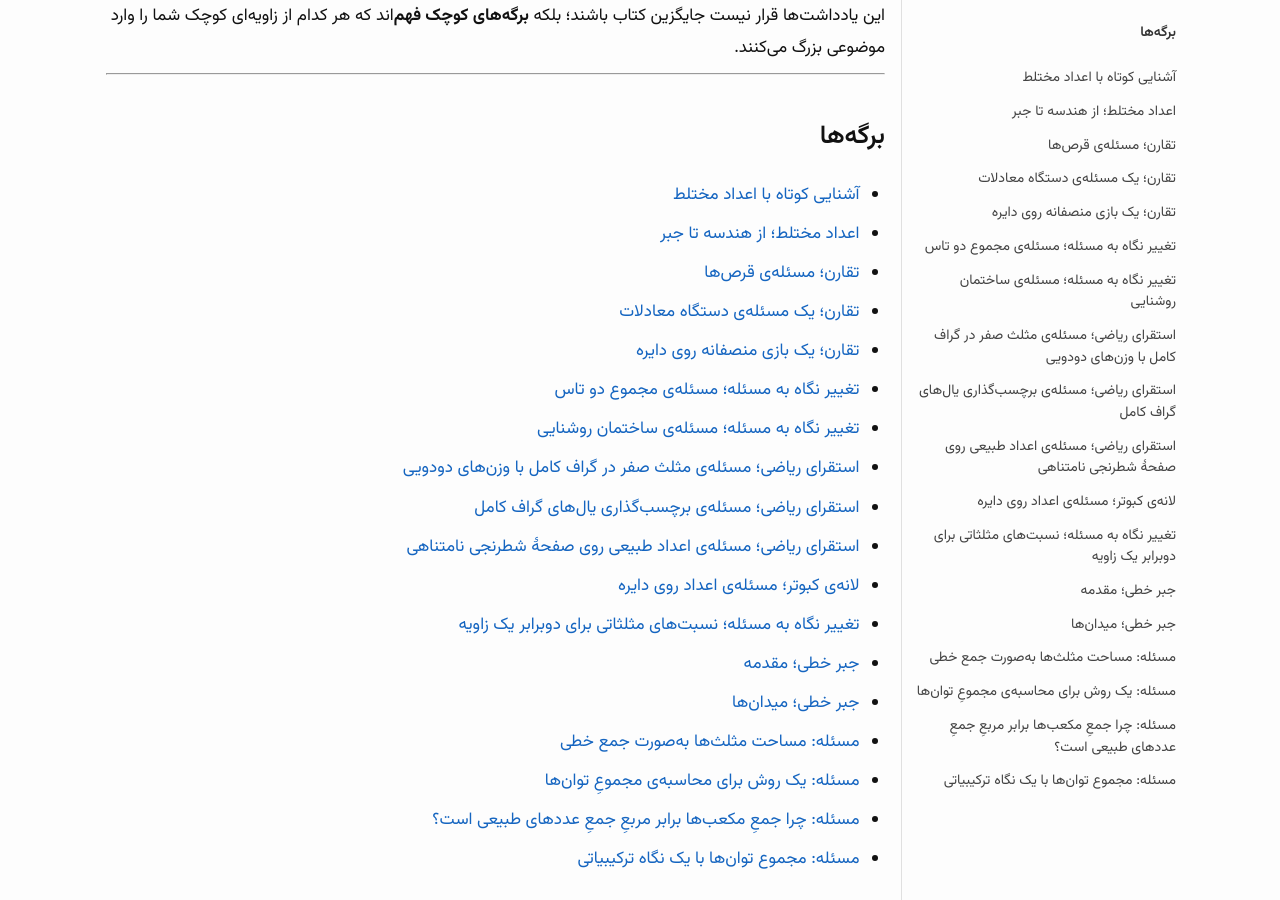
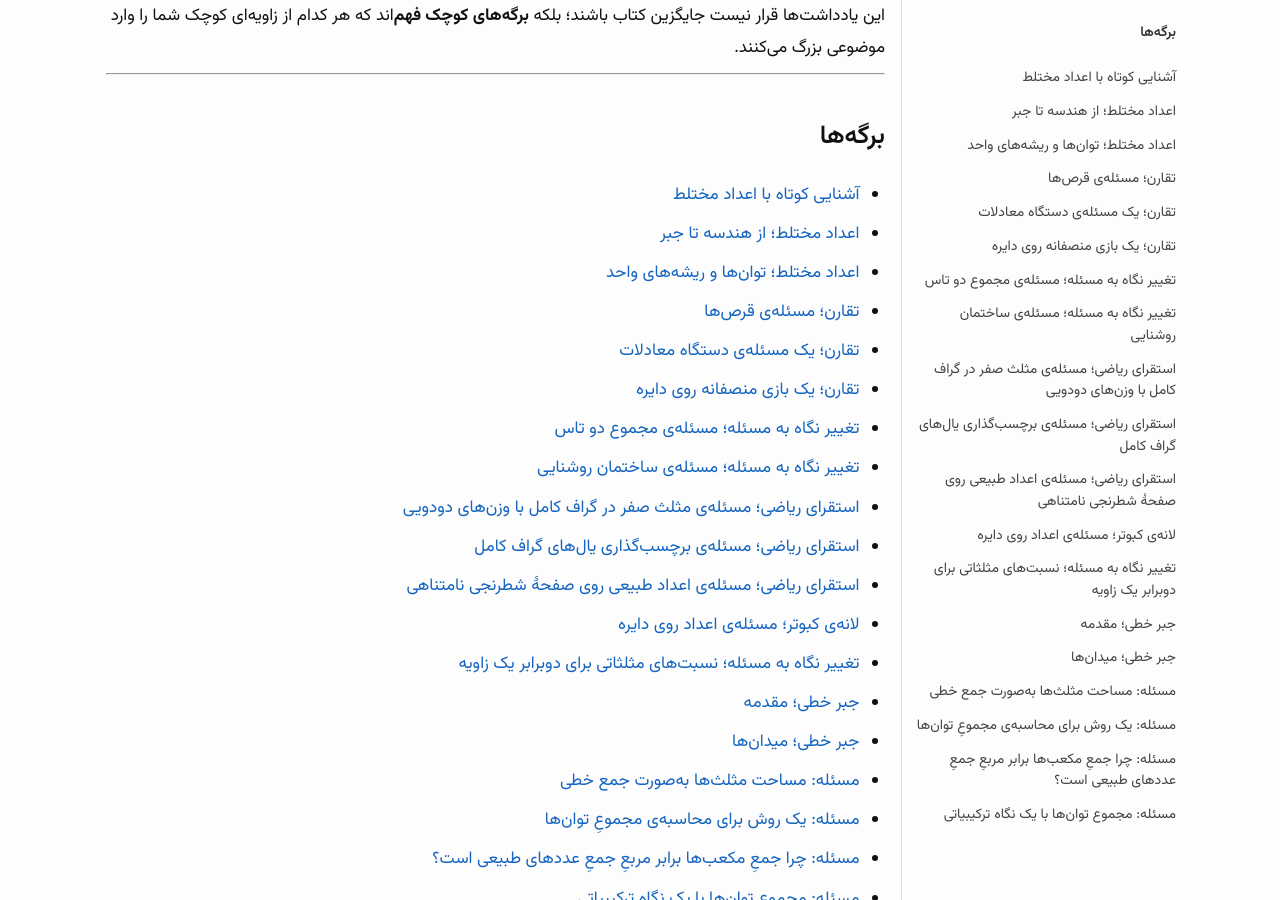
Before and after one commit to pooyarezaie/Fractal-Notes, a Jekyll site: the page built from index.md, in a window 1280 px wide and 900 px high, scrolled down 441 px. Built offline with Jekyll 4.4.1, drawn with Linux system fonts in a browser that asks for light colours; part of the change alters nothing that is shown.

Commit message:
Add complex numbers note: powers and roots of unity
Third note in the complex numbers series. Presents De Moivre's
formula as repeated rotation, solves z^n = 1 with polar reasoning,
shows the roots as vertices of a regular n-gon, and proves the sum
of the roots is zero with a symmetry argument. Includes two new
diagrams in the existing black-on-white style.

Co-Authored-By: Claude Fable 5 <noreply@anthropic.com>

```diff
--- a/_data/site_index.yml
+++ b/_data/site_index.yml
@@ -3,6 +3,8 @@
   path: "complex-numbers/introduction"
 - title: "اعداد مختلط؛ از هندسه تا جبر"
   path: "complex-numbers/from-geometry-to-algebra"
+- title: "اعداد مختلط؛ توان‌ها و ریشه‌های واحد"
+  path: "complex-numbers/roots-of-unity"
 - title: "تقارن؛ مسئله‌ی قرص‌ها"
   path: "problem-solving/symmetry/pill-problem"
 - title: "تقارن؛ یک مسئله‌ی دستگاه معادلات"
--- /dev/null
+++ b/complex-numbers/roots-of-unity.md
@@ -0,0 +1,127 @@
+---
+title: "اعداد مختلط؛ توان‌ها و ریشه‌های واحد"
+description: "توان‌های اعداد مختلط به‌مثابه دوران‌های پیاپی (فرمول دموآور)، حل معادلهٔ z به توان n مساوی ۱ با نگاه قطبی، ریشه‌های واحد به‌صورت رأس‌های یک چندضلعی منتظم و اثبات تقارنیِ صفر بودن جمع آن‌ها."
+image: "/assets/img/complex_roots_of_unity_black.png"
+---
+
+# اعداد مختلط؛ توان‌ها و ریشه‌های واحد
+**وقتی ضرب دوران است، توان‌رساندن قدم‌زدن روی دایره است — و ریشه‌های ۱، یک چندضلعی منتظم می‌سازند**
+
+در دو یادداشت پیشین دیدیم که ضرب اعداد مختلط معنایی هندسی دارد: **طول‌ها ضرب می‌شوند و زاویه‌ها جمع**. حالا وقت آن است که از این قاعده کار بکشیم. اگر عددی را بارها در خودش ضرب کنیم چه می‌شود؟ و پرسش وارونه: کدام اعدادند که اگر $n$ بار در خودشان ضرب شوند، به ۱ برسند؟
+
+---
+
+## توان یعنی دورانِ پیاپی
+
+عدد مختلط $z$ را به صورت قطبی بنویسیم: $z = r\,(\cos\theta + i\,\sin\theta)$. هر بار ضرب در $z$ یعنی: طول، $r$ برابر و زاویه، $\theta$ بیشتر. پس بعد از $n$ بار:
+
+$$
+z^n = r^n\left(\cos n\theta + i\,\sin n\theta\right)
+$$
+
+این فرمول به نام **فرمول دُموآور** شناخته می‌شود؛ اما برای ما قضیهٔ تازه‌ای نیست — فقط بازگوییِ همان قاعدهٔ «طول‌ها ضرب، زاویه‌ها جمع» است، $n$ بار پشت سر هم.
+
+جالب‌ترین حالت وقتی است که طول عدد ۱ باشد:
+
+$$
+u = \cos\theta + i\,\sin\theta
+$$
+
+توان‌های $u$ هیچ کششی ندارند؛ فقط می‌چرخند. اعداد $u,\, u^2,\, u^3,\, \dots$ روی دایرهٔ واحد، با گام‌های مساویِ $\theta$، پیش می‌روند.
+
+<p align="center">
+  <img src="/assets/img/complex_powers_rotation_black.png"
+       alt="توان‌های یک عدد مختلط با طول یک: نقاطی روی دایرهٔ واحد با گام‌های زاویه‌ای مساوی"
+       width="340" height="300">
+</p>
+
+> توان‌رساندن روی دایرهٔ واحد، قدم‌زدن است: هر ضرب، یک گام به اندازهٔ $\theta$.
+
+---
+
+## معادلهٔ $z^n = 1$
+
+حالا پرسش وارونه. به دنبال همهٔ اعدادی هستیم که
+
+$$
+z^n = 1
+$$
+
+به این اعداد **ریشه‌های $n$-اُم واحد** می‌گویند. با نگاه قطبی، پاسخ تقریباً خودش را می‌گوید. اگر $z$ طول $r$ و زاویهٔ $\theta$ داشته باشد، $z^n$ طول $r^n$ و زاویهٔ $n\theta$ دارد؛ و عدد ۱ طول ۱ و زاویهٔ صفر. پس:
+
+- **طول:** باید $r^n = 1$ باشد و چون طول عددی نامنفی است، $r = 1$. یعنی همهٔ ریشه‌ها روی دایرهٔ واحدند.
+- **زاویه:** باید $n\theta$ همان زاویهٔ عدد ۱ باشد؛ یعنی مضربی کامل از $2\pi$:
+
+$$
+n\theta = 2\pi k
+\quad\Longrightarrow\quad
+\theta = \frac{2\pi k}{n},
+\qquad k = 0,\, 1,\, 2,\, \dots,\, n-1
+$$
+
+چرا $k$ را از $n-1$ جلوتر نبردیم؟ چون $k = n$ زاویهٔ $2\pi$ می‌دهد که همان زاویهٔ صفر است؛ از آن به بعد همه‌چیز تکرار می‌شود.
+
+پس معادلهٔ $z^n = 1$ دقیقاً $n$ جواب دارد.
+
+---
+
+## یک چندضلعی منتظم
+
+این $n$ جواب، همه روی دایرهٔ واحد نشسته‌اند و زاویهٔ هر دو جوابِ پیاپی دقیقاً $\frac{2\pi}{n}$ با هم فرق دارد: این‌ها **رأس‌های یک $n$-ضلعی منتظم‌اند** که یک رأسش روی عدد ۱ است.
+
+اگر نخستین ریشهٔ بعد از ۱ را $\omega$ بنامیم — عددی با طول ۱ و زاویهٔ $\frac{2\pi}{n}$ — بقیهٔ ریشه‌ها توان‌های همین $\omega$ هستند:
+
+$$
+1,\, \omega,\, \omega^2,\, \dots,\, \omega^{n-1}
+$$
+
+همان قدم‌زدن روی دایره است، این بار با گامی که بعد از $n$ قدم، دقیقاً به خانهٔ اول برمی‌گردد.
+
+<p align="center">
+  <img src="/assets/img/complex_roots_of_unity_black.png"
+       alt="ریشه‌های ششم واحد به‌صورت رأس‌های یک شش‌ضلعی منتظم روی دایرهٔ واحد"
+       width="340" height="310">
+</p>
+
+**مثال.** ریشه‌های سوم واحد:
+
+$$
+1, \qquad
+\omega = -\frac{1}{2} + \frac{\sqrt{3}}{2}\,i, \qquad
+\omega^2 = -\frac{1}{2} - \frac{\sqrt{3}}{2}\,i
+$$
+
+این‌جا $\omega$ عددی است با طول ۱ و زاویهٔ $\frac{2\pi}{3}$ (۱۲۰ درجه): قسمت حقیقی‌اش $\cos 120^\circ = -\frac{1}{2}$ و قسمت موهومی‌اش $\sin 120^\circ = \frac{\sqrt{3}}{2}$. و سه بار چرخشِ ۱۲۰ درجه‌ای یک دور کامل است؛ پس $\omega^3 = 1$، بی‌آنکه به محاسبه‌ای جبری نیاز باشد.
+
+---
+
+## جمع ریشه‌ها؛ یک استدلال تقارنی
+
+ادعا می‌کنیم برای هر $n \ge 2$:
+
+$$
+1 + \omega + \omega^2 + \cdots + \omega^{n-1} = 0
+$$
+
+جمعِ همهٔ ریشه‌ها را $S$ بنامید و آن را در $\omega$ ضرب کنید. ضرب در $\omega$ یعنی چرخاندن همهٔ صفحه به اندازهٔ $\frac{2\pi}{n}$؛ این چرخش هر ریشه را به ریشهٔ بعدی می‌برد و آخرین ریشه را به اولی. یعنی مجموعهٔ ریشه‌ها فقط میان خودشان جابه‌جا می‌شوند و جمعشان همان می‌ماند:
+
+$$
+\omega\, S = S
+$$
+
+اما $\omega S$ همان بردار $S$ است که به اندازهٔ $\frac{2\pi}{n}$ چرخیده! تنها برداری که پس از چرخشی ناصفر سر جای خودش می‌ماند، بردار صفر است. پس $S = 0$.
+
+برای ریشه‌های سوم می‌توان مستقیم هم دید: قسمت‌های حقیقی $1 - \frac{1}{2} - \frac{1}{2} = 0$ و قسمت‌های موهومی قرینهٔ یکدیگرند.
+
+این همان روحِ استدلال‌های تقارنی است که در [یادداشت‌های تقارن](/problem-solving/symmetry/pill-problem) دیدیم: چیزی که زیر یک تبدیل ناوردا بماند، باید بسیار خاص باشد.
+
+---
+
+## جمع‌بندی
+
+- توانِ $n$-اُم یعنی $n$ گام دوران و کشش پیاپی؛ این محتوای فرمول دموآور است.
+- معادلهٔ $z^n = 1$ دقیقاً $n$ ریشه دارد: همه با طول ۱ و زاویه‌های $\frac{2\pi k}{n}$.
+- ریشه‌ها رأس‌های یک $n$-ضلعی منتظم‌اند و همگی توان‌های نخستین ریشه، $\omega$.
+- جمع همهٔ ریشه‌ها به حکم تقارن صفر است.
+
+چندضلعیِ منتظم فقط سهم عدد ۱ نیست: در یادداشتی دیگر خواهیم دید ریشه‌های $n$-اُم هر عدد مختلط دلخواه هم چندضلعی منتظمی می‌سازند — کافی است چندضلعیِ واحد را بچرخانیم و مقیاس کنیم.
```
Also changed, not shown: assets/img/complex_powers_rotation_black.png (added), assets/img/complex_roots_of_unity_black.png (added).
